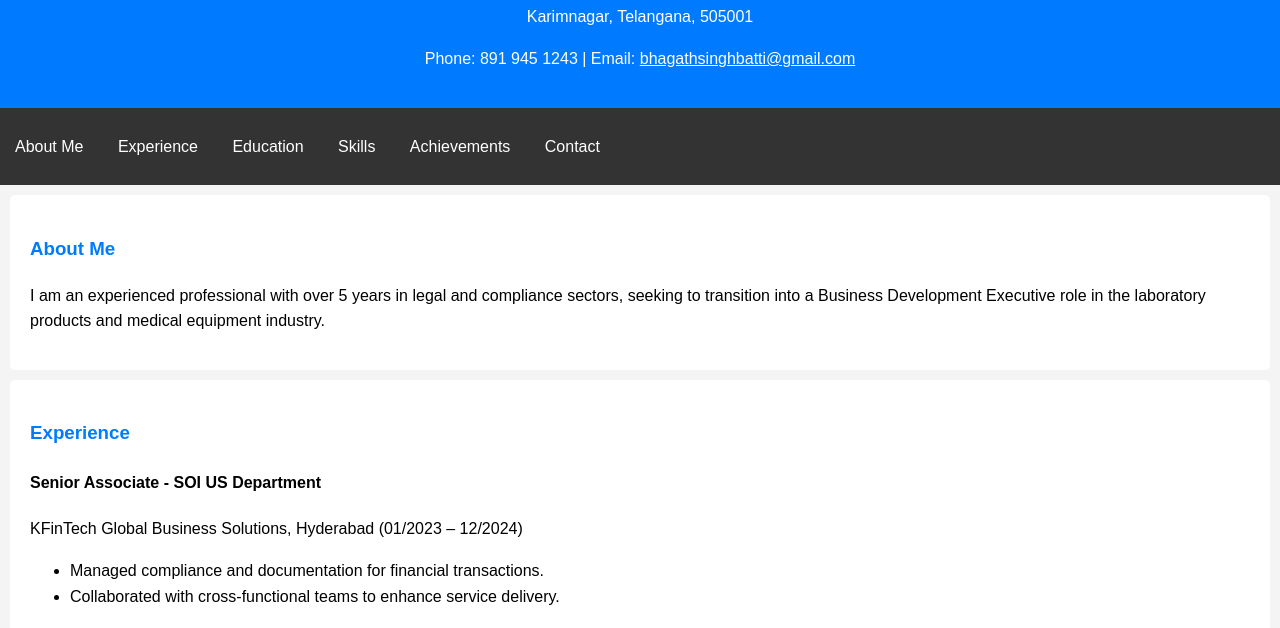
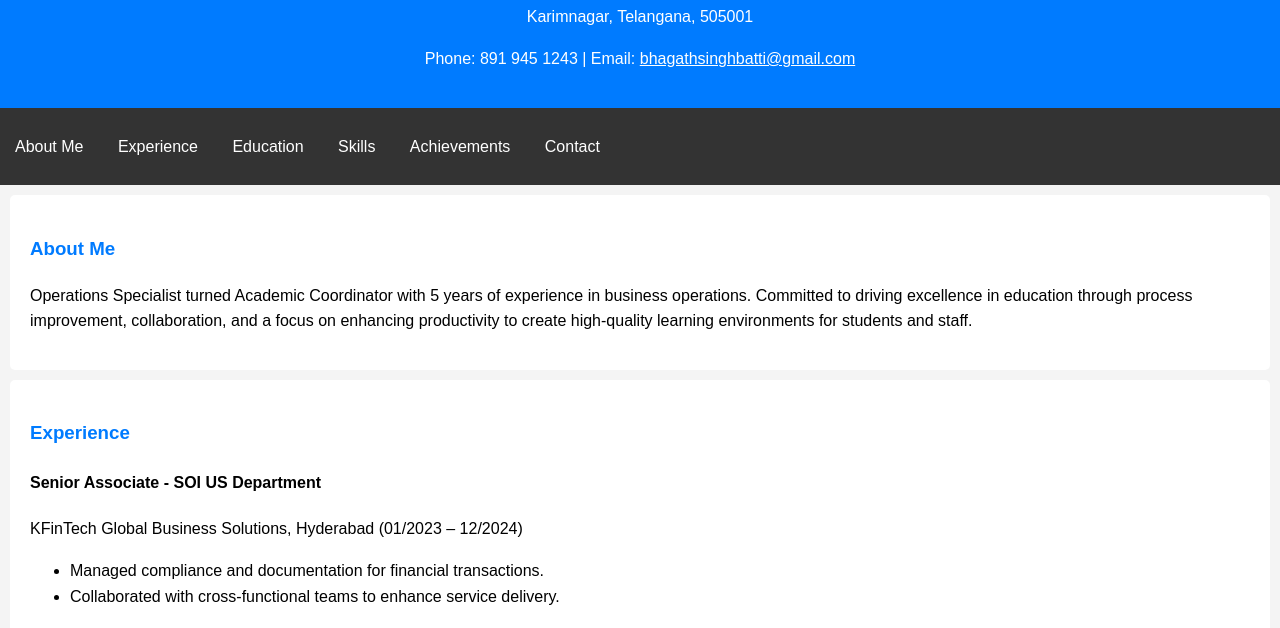
Before and after one commit to Baggi007/BattiBhagatSinghResume, a plain HTML site: page index.html in a window 1280 px wide. Shown: the part 168-796 px from the top of the page. Drawn offline with Linux system fonts and the light colour scheme.

Commit message:
Update index.html

```diff
--- a/index.html
+++ b/index.html
@@ -3,7 +3,7 @@
 <head>
     <meta charset="UTF-8">
     <meta name="viewport" content="width=device-width, initial-scale=1.0">
-    <title>Batti Bhagat Singh - Business Development Executive</title>
+    <title>Batti Bhagat Singh - Academic Operations and Accounting Coordinator</title>
     <style>
         body {
             font-family: Arial, sans-serif;
@@ -113,7 +113,7 @@
 
     <section id="about">
         <h3>About Me</h3>
-        <p>I am an experienced professional with over 5 years in legal and compliance sectors, seeking to transition into a Business Development Executive role in the laboratory products and medical equipment industry.</p>
+        <p>Operations Specialist turned Academic Coordinator with 5 years of experience in business operations. Committed to driving excellence in education through process improvement, collaboration, and a focus on enhancing productivity to create high-quality learning environments for students and staff.</p>
     </section>
 
     <section id="experience">
```
